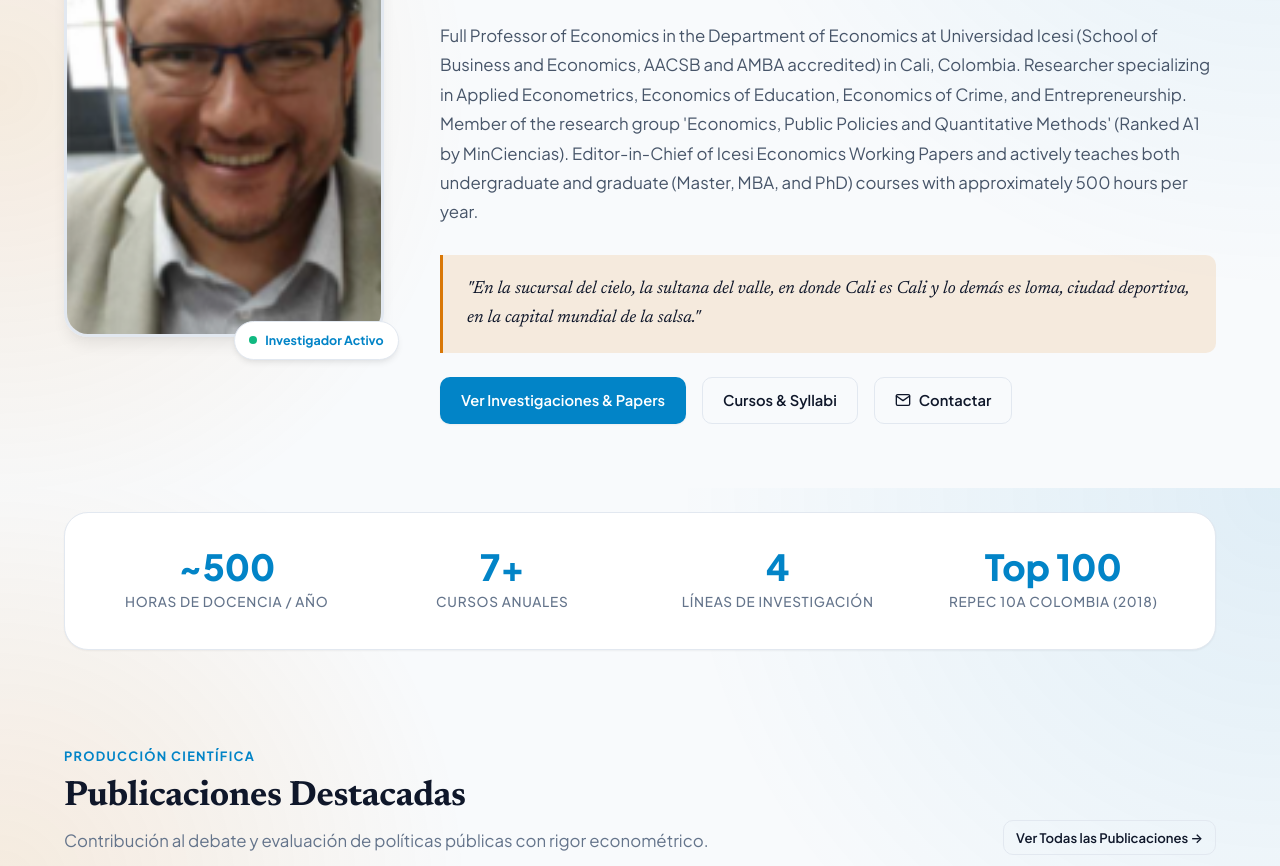
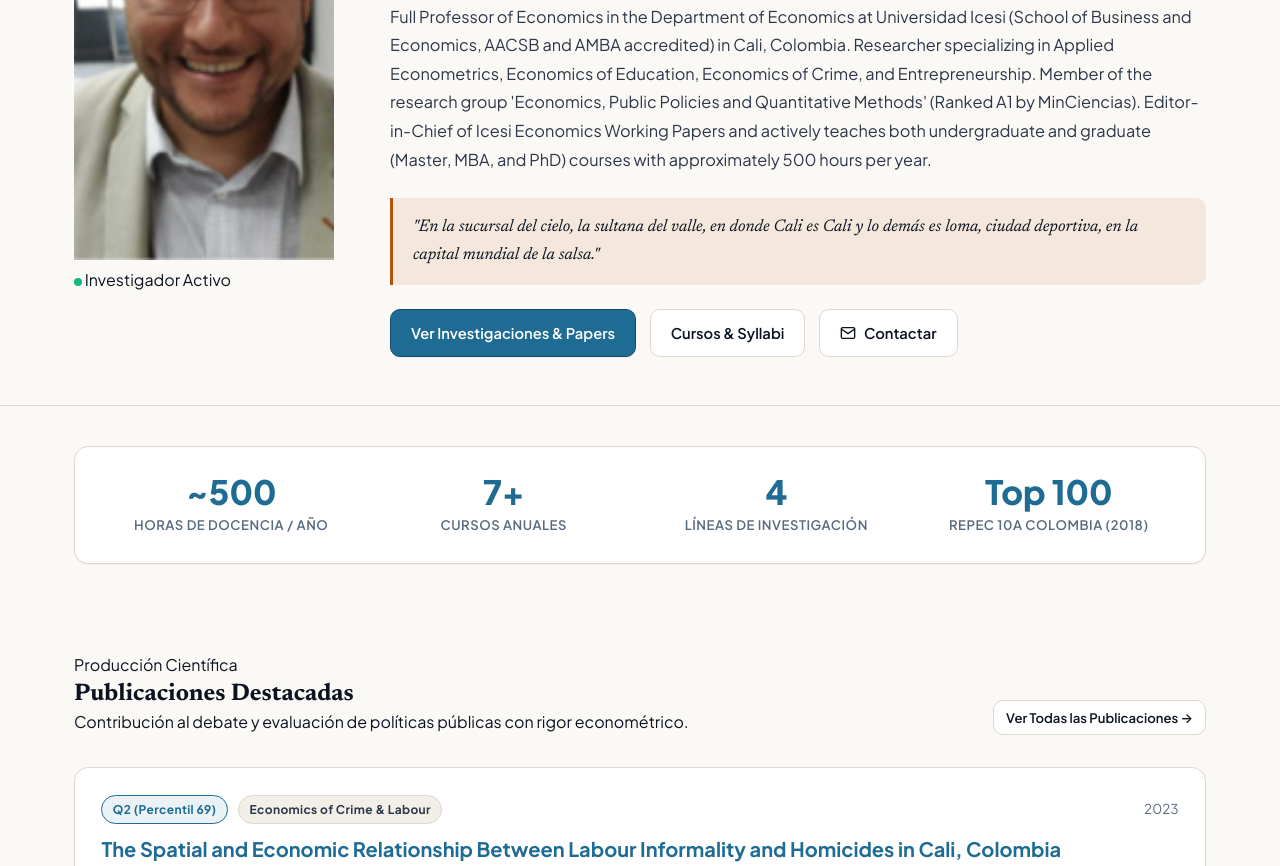
Before and after one commit to luisrodriguez-rgb/Giovanny-Gonzales-Portafolio, an Astro site: page / in a window 1280 px wide. Shown: the part 312-1178 px from the top of the page. Built offline with nearby package versions, Linux system fonts and the light colour scheme; Astro itself is replaced by a stand-in of ours.

Commit message:
style(theme): refinar paleta a azul petroleo autentico, alto contraste y eliminar emojis

```diff
--- a/src/styles/global.css
+++ b/src/styles/global.css
@@ -1,40 +1,40 @@
 @import url('https://fonts.googleapis.com/css2?family=Newsreader:ital,opsz,wght@0,6..72,400..700;1,6..72,400..700&family=Plus+Jakarta+Sans:wght@300;400;500;600;700;800&family=JetBrains+Mono:wght@400;500&display=swap');
 
 :root {
-  /* Color Palette - Light Mode (Refined Academic Editorial) */
-  --bg-primary: #f8fafc;
+  /* Paleta Académica Auténtica - Modo Claro (Inspirada en giovannigonzalez.com y Universidad Icesi) */
+  --bg-primary: #fbf9f5;      /* Marfil / Papel académico */
   --bg-secondary: #ffffff;
-  --bg-tertiary: #f1f5f9;
+  --bg-tertiary: #f2efe9;
   --bg-card: #ffffff;
-  --bg-card-hover: #f8fafc;
-  --bg-glass: rgba(255, 255, 255, 0.85);
+  --bg-card-hover: #faf8f3;
+  --bg-glass: rgba(251, 249, 245, 0.92);
 
-  --text-primary: #0f172a;
-  --text-secondary: #475569;
-  --text-muted: #64748b;
-  --text-inverted: #f8fafc;
+  --text-primary: #0b1320;    /* Carbón profundo para máximo contraste */
+  --text-secondary: #2d3748;  /* Gris pizarra oscuro y nítido */
+  --text-muted: #5a6a7e;      /* Muted de alto contraste WCAG AAA */
+  --text-inverted: #ffffff;
 
-  --accent-primary: #0284c7; /* Icesi / Academic Cyan-Blue */
-  --accent-secondary: #0369a1;
-  --accent-warm: #d97706; /* Gold / Amber academic honor */
-  --accent-warm-soft: rgba(217, 119, 6, 0.12);
-  --accent-soft: rgba(2, 132, 199, 0.1);
-  --accent-gradient: linear-gradient(135deg, #0284c7 0%, #0369a1 50%, #075985 100%);
-  --gold-gradient: linear-gradient(135deg, #f59e0b 0%, #d97706 100%);
+  /* Azul Petróleo Académico Original (#1E6C93) */
+  --accent-primary: #1e6c93;
+  --accent-secondary: #144d6b;
+  --accent-soft: rgba(30, 108, 147, 0.09);
 
-  --border-subtle: #e2e8f0;
-  --border-focus: #94a3b8;
-  --border-glass: rgba(255, 255, 255, 0.4);
+  /* Dorado y Bronce Académico */
+  --accent-gold: #b45309;
+  --accent-gold-soft: rgba(180, 83, 9, 0.1);
 
-  --shadow-sm: 0 1px 2px 0 rgba(0, 0, 0, 0.05);
-  --shadow-md: 0 4px 6px -1px rgba(0, 0, 0, 0.08), 0 2px 4px -2px rgba(0, 0, 0, 0.04);
-  --shadow-lg: 0 10px 15px -3px rgba(0, 0, 0, 0.08), 0 4px 6px -4px rgba(0, 0, 0, 0.03);
-  --shadow-glow: 0 0 20px rgba(2, 132, 199, 0.15);
+  --border-subtle: #ded8ce;
+  --border-focus: #9aa5b5;
+  --border-glass: rgba(30, 108, 147, 0.15);
+
+  --shadow-sm: 0 1px 2px rgba(11, 19, 32, 0.05);
+  --shadow-md: 0 4px 10px rgba(11, 19, 32, 0.07);
+  --shadow-lg: 0 12px 24px -4px rgba(11, 19, 32, 0.1);
 
   --radius-sm: 6px;
   --radius-md: 10px;
-  --radius-lg: 16px;
-  --radius-xl: 24px;
+  --radius-lg: 14px;
+  --radius-xl: 20px;
   --radius-full: 9999px;
 
   --font-serif: 'Newsreader', Georgia, serif;
@@ -42,42 +42,42 @@
   --font-mono: 'JetBrains Mono', monospace;
 
   --header-height: 72px;
-  --max-width: 1200px;
-  --transition: all 0.25s cubic-bezier(0.16, 1, 0.3, 1);
+  --max-width: 1180px;
+  --transition: all 0.2s cubic-bezier(0.16, 1, 0.3, 1);
 }
 
 [data-theme='dark'] {
-  --bg-primary: #070d18;
-  --bg-secondary: #0d1527;
-  --bg-tertiary: #131e36;
-  --bg-card: #0e172a;
-  --bg-card-hover: #14213d;
-  --bg-glass: rgba(7, 13, 24, 0.85);
+  /* Paleta Académica Auténtica - Modo Oscuro Sobrio y de Alto Contraste */
+  --bg-primary: #0d1217;      /* Carbón obsidiana profundo, no azul chillón */
+  --bg-secondary: #131921;
+  --bg-tertiary: #1a222c;
+  --bg-card: #151d27;
+  --bg-card-hover: #1c2734;
+  --bg-glass: rgba(13, 18, 23, 0.94);
 
-  --text-primary: #f1f5f9;
-  --text-secondary: #94a3b8;
-  --text-muted: #64748b;
-  --text-inverted: #0f172a;
+  --text-primary: #ffffff;    /* Blanco puro para títulos y máxima legibilidad */
+  --text-secondary: #cbd5e1;  /* Slate 300 de alto contraste */
+  --text-muted: #94a3b8;      /* Slate 400 legible */
+  --text-inverted: #0d1217;
 
-  --accent-primary: #38bdf8;
-  --accent-secondary: #0ea5e9;
-  --accent-warm: #fbbf24;
-  --accent-warm-soft: rgba(251, 191, 36, 0.15);
-  --accent-soft: rgba(56, 189, 248, 0.12);
-  --accent-gradient: linear-gradient(135deg, #38bdf8 0%, #0284c7 100%);
-  --gold-gradient: linear-gradient(135deg, #fbbf24 0%, #d97706 100%);
+  /* Azul Petróleo Académico adaptado a superficie oscura */
+  --accent-primary: #2d8bb9;
+  --accent-secondary: #42a2d2;
+  --accent-soft: rgba(45, 139, 185, 0.16);
 
-  --border-subtle: #1e293b;
-  --border-focus: #334155;
+  --accent-gold: #f59e0b;
+  --accent-gold-soft: rgba(245, 158, 11, 0.16);
+
+  --border-subtle: #243242;   /* Bordes nítidos bien definidos */
+  --border-focus: #3b4e64;
   --border-glass: rgba(255, 255, 255, 0.08);
 
-  --shadow-sm: 0 1px 3px 0 rgba(0, 0, 0, 0.4);
-  --shadow-md: 0 4px 8px -1px rgba(0, 0, 0, 0.5);
-  --shadow-lg: 0 12px 24px -4px rgba(0, 0, 0, 0.6);
-  --shadow-glow: 0 0 25px rgba(56, 189, 248, 0.2);
+  --shadow-sm: 0 1px 3px rgba(0, 0, 0, 0.6);
+  --shadow-md: 0 4px 12px rgba(0, 0, 0, 0.7);
+  --shadow-lg: 0 14px 28px rgba(0, 0, 0, 0.8);
 }
 
-/* Reset & Base */
+/* Reset y Bases */
 *, *::before, *::after {
   box-sizing: border-box;
   margin: 0;
@@ -99,15 +99,10 @@ body {
   flex-direction: column;
   line-height: 1.65;
   overflow-x: hidden;
-  background-image:
-    radial-gradient(circle at 100% 0%, var(--accent-soft) 0%, transparent 40%),
-    radial-gradient(circle at 0% 50%, var(--accent-warm-soft) 0%, transparent 35%);
-  background-repeat: no-repeat;
-  background-attachment: fixed;
 }
 
-/* Typography Standards */
-h1, h2, h3, h4 {
+/* Tipografía */
+h1, h2, h3, h4, h5 {
   color: var(--text-primary);
   font-weight: 700;
   line-height: 1.25;
@@ -135,7 +130,7 @@ a:hover {
   color: var(--accent-secondary);
 }
 
-/* Container */
+/* Contenedor estándar */
 .container {
   width: 100%;
   max-width: var(--max-width);
@@ -143,14 +138,14 @@ a:hover {
   padding: 0 1.5rem;
 }
 
-/* Header & Glassmorphism Navigation */
+/* Barra de Navegación */
 .navbar {
   position: sticky;
   top: 0;
   z-index: 100;
   background-color: var(--bg-glass);
-  backdrop-filter: blur(12px);
-  -webkit-backdrop-filter: blur(12px);
+  backdrop-filter: blur(14px);
+  -webkit-backdrop-filter: blur(14px);
   border-bottom: 1px solid var(--border-subtle);
   height: var(--header-height);
   display: flex;
@@ -169,20 +164,8 @@ a:hover {
   align-items: center;
   gap: 0.75rem;
   font-weight: 800;
-  font-size: 1.15rem;
+  font-size: 1.12rem;
   color: var(--text-primary);
-}
-
-.brand-badge {
-  font-size: 0.72rem;
-  font-weight: 700;
-  padding: 0.2rem 0.6rem;
-  border-radius: var(--radius-full);
-  background: var(--accent-soft);
-  color: var(--accent-primary);
-  border: 1px solid var(--border-subtle);
-  text-transform: uppercase;
-  letter-spacing: 0.05em;
 }
 
 .navbar-links {
@@ -194,9 +177,9 @@ a:hover {
 
 .navbar-link {
   color: var(--text-secondary);
-  font-weight: 500;
+  font-weight: 600;
   font-size: 0.92rem;
-  padding: 0.4rem 0.6rem;
+  padding: 0.35rem 0.65rem;
   border-radius: var(--radius-sm);
   transition: var(--transition);
 }
@@ -210,16 +193,16 @@ a:hover {
 .navbar-actions {
   display: flex;
   align-items: center;
-  gap: 1rem;
+  gap: 0.75rem;
 }
 
-/* Theme Toggle Button */
+/* Botón Theme Toggle */
 .theme-toggle-btn {
   background: var(--bg-tertiary);
   border: 1px solid var(--border-subtle);
   color: var(--text-primary);
-  width: 40px;
-  height: 40px;
+  width: 36px;
+  height: 36px;
   border-radius: var(--radius-full);
   display: flex;
   align-items: center;
@@ -230,10 +213,9 @@ a:hover {
 
 .theme-toggle-btn:hover {
   border-color: var(--accent-primary);
-  transform: translateY(-1px);
 }
 
-/* Button UI Components */
+/* Botones */
 .btn {
   display: inline-flex;
   align-items: center;
@@ -246,23 +228,25 @@ a:hover {
   cursor: pointer;
   transition: var(--transition);
   border: 1px solid transparent;
+  font-family: var(--font-sans);
 }
 
 .btn-primary {
   background: var(--accent-primary);
   color: #ffffff;
+  border-color: var(--accent-secondary);
   box-shadow: var(--shadow-sm);
 }
 
 .btn-primary:hover {
   background: var(--accent-secondary);
   color: #ffffff;
-  transform: translateY(-2px);
-  box-shadow: var(--shadow-glow);
+  transform: translateY(-1px);
+  box-shadow: var(--shadow-md);
 }
 
 .btn-outline {
-  background: transparent;
+  background: var(--bg-card);
   color: var(--text-primary);
   border-color: var(--border-subtle);
 }
@@ -271,7 +255,19 @@ a:hover {
   border-color: var(--accent-primary);
   color: var(--accent-primary);
   background: var(--accent-soft);
-  transform: translateY(-2px);
+  transform: translateY(-1px);
+}
+
+.btn-linkedin {
+  background: #0a66c2;
+  color: #ffffff;
+  border: 1px solid #004182;
+}
+
+.btn-linkedin:hover {
+  background: #004182;
+  color: #ffffff;
+  transform: translateY(-1px);
 }
 
 .btn-sm {
@@ -279,7 +275,7 @@ a:hover {
   font-size: 0.82rem;
 }
 
-/* Badges */
+/* Badges e Insignias */
 .badge {
   display: inline-flex;
   align-items: center;
@@ -294,34 +290,33 @@ a:hover {
 .badge-q1 {
   background: rgba(16, 185, 129, 0.15);
   color: #059669;
-  border: 1px solid rgba(16, 185, 129, 0.3);
+  border: 1px solid rgba(16, 185, 129, 0.35);
+}
+
+[data-theme='dark'] .badge-q1 {
+  color: #34d399;
+  border-color: rgba(52, 211, 153, 0.4);
 }
 
 .badge-q2 {
-  background: rgba(2, 132, 199, 0.15);
-  color: #0284c7;
-  border: 1px solid rgba(2, 132, 199, 0.3);
+  background: var(--accent-soft);
+  color: var(--accent-primary);
+  border: 1px solid var(--accent-primary);
 }
 
 .badge-q3 {
-  background: rgba(217, 119, 6, 0.15);
-  color: #d97706;
-  border: 1px solid rgba(217, 119, 6, 0.3);
-}
-
-.badge-q4 {
-  background: rgba(100, 116, 139, 0.15);
-  color: #64748b;
-  border: 1px solid rgba(100, 116, 139, 0.3);
+  background: var(--accent-gold-soft);
+  color: var(--accent-gold);
+  border: 1px solid var(--accent-gold);
 }
 
 .badge-status {
-  background: var(--accent-soft);
-  color: var(--accent-primary);
+  background: var(--bg-tertiary);
+  color: var(--text-secondary);
   border: 1px solid var(--border-subtle);
 }
 
-/* Cards & Grid Layouts */
+/* Tarjetas */
 .card {
   background: var(--bg-card);
   border: 1px solid var(--border-subtle);
@@ -334,12 +329,11 @@ a:hover {
 .card:hover {
   border-color: var(--border-focus);
   box-shadow: var(--shadow-md);
-  transform: translateY(-3px);
+  transform: translateY(-2px);
 }
 
 .card-highlight {
-  border-color: rgba(2, 132, 199, 0.3);
-  background: linear-gradient(180deg, var(--bg-card) 0%, var(--bg-tertiary) 100%);
+  border-left: 4px solid var(--accent-primary);
 }
 
 .grid-2 {
@@ -360,58 +354,77 @@ a:hover {
   }
 }
 
-/* Hero Section */
+/* Hero Section Refinada con Proporciones Naturales */
 .hero {
-  padding: 4.5rem 0 3.5rem;
-  position: relative;
+  padding: 3.5rem 0 3rem;
+  border-bottom: 1px solid var(--border-subtle);
 }
 
 .hero-grid {
   display: grid;
-  grid-template-columns: 320px 1fr;
+  grid-template-columns: 260px 1fr;
   gap: 3.5rem;
-  align-items: center;
+  align-items: start;
 }
 
-.hero-avatar-wrapper {
-  position: relative;
+.hero-profile-card {
+  display: flex;
+  flex-direction: column;
+  align-items: center;
+  background: var(--bg-card);
+  border: 1px solid var(--border-subtle);
+  border-radius: var(--radius-xl);
+  padding: 1.25rem;
+  box-shadow: var(--shadow-md);
+}
+
+.hero-avatar-frame {
+  width: 210px;
+  height: 290px;
+  border-radius: var(--radius-lg);
+  overflow: hidden;
+  border: 2px solid var(--border-subtle);
+  background: var(--bg-tertiary);
+  display: flex;
+  align-items: center;
+  justify-content: center;
 }
 
 .hero-avatar {
   width: 100%;
-  aspect-ratio: 3/4;
+  height: 100%;
   object-fit: cover;
-  border-radius: var(--radius-xl);
-  border: 3px solid var(--border-subtle);
-  box-shadow: var(--shadow-lg);
+  object-position: center top; /* Asegura que la frente y rostro queden perfectamente encuadrados */
+  image-rendering: -webkit-optimize-contrast;
 }
 
-.hero-avatar-badge {
-  position: absolute;
-  bottom: -15px;
-  right: -15px;
-  background: var(--bg-card);
-  border: 1px solid var(--border-subtle);
-  padding: 0.5rem 0.9rem;
-  border-radius: var(--radius-full);
-  box-shadow: var(--shadow-md);
-  display: flex;
-  align-items: center;
-  gap: 0.5rem;
-  font-size: 0.78rem;
+.hero-profile-caption {
+  margin-top: 1rem;
+  text-align: center;
+  width: 100%;
+}
+
+.hero-profile-caption h2 {
+  font-size: 1.05rem;
   font-weight: 700;
-  color: var(--accent-primary);
+  color: var(--text-primary);
+  margin-bottom: 0.2rem;
+}
+
+.hero-profile-caption p {
+  font-size: 0.82rem;
+  color: var(--text-muted);
 }
 
 .hero-content h1 {
-  font-size: 2.75rem;
-  line-height: 1.15;
-  margin-bottom: 0.75rem;
-  letter-spacing: -0.02em;
+  font-size: 2.7rem;
+  line-height: 1.18;
+  margin-bottom: 0.5rem;
+  letter-spacing: -0.015em;
 }
 
 .hero-title {
-  font-size: 1.25rem;
+  font-size: 1.3rem;
   font-weight: 600;
   color: var(--accent-primary);
   margin-bottom: 0.25rem;
@@ -424,42 +437,41 @@ a:hover {
 }
 
 .hero-bio {
-  font-size: 1.05rem;
+  font-size: 1.02rem;
   color: var(--text-secondary);
   line-height: 1.75;
-  margin-bottom: 1.75rem;
+  margin-bottom: 1.5rem;
+}
+
+.quote-box {
+  border-left: 3px solid var(--accent-gold);
+  background: var(--accent-gold-soft);
+  padding: 1rem 1.25rem;
+  border-radius: 0 var(--radius-md) var(--radius-md) 0;
+  margin: 1.5rem 0;
+  font-style: italic;
+  font-family: var(--font-serif);
+  font-size: 1.05rem;
+  color: var(--text-primary);
 }
 
 .hero-actions {
   display: flex;
-  gap: 1rem;
+  gap: 0.85rem;
   flex-wrap: wrap;
   align-items: center;
 }
 
-/* Quote Card */
-.quote-box {
-  border-left: 3px solid var(--accent-warm);
-  background: var(--accent-warm-soft);
-  padding: 1.25rem 1.5rem;
-  border-radius: 0 var(--radius-md) var(--radius-md) 0;
-  margin: 1.5rem 0;
-  font-style: italic;
-  font-family: var(--font-serif);
-  font-size: 1.1rem;
-  color: var(--text-primary);
-}
-
-/* Stats Ribbon */
+/* Ribbon de Estadísticas */
 .stats-ribbon {
   display: grid;
   grid-template-columns: repeat(4, 1fr);
   gap: 1.5rem;
-  padding: 2.25rem;
+  padding: 1.75rem 2rem;
   background: var(--bg-card);
   border: 1px solid var(--border-subtle);
-  border-radius: var(--radius-xl);
-  margin: 2rem 0 4rem;
+  border-radius: var(--radius-lg);
+  margin: 2.5rem 0 3.5rem;
   box-shadow: var(--shadow-sm);
 }
 
@@ -468,7 +480,7 @@ a:hover {
 }
 
 .stat-number {
-  font-size: 2.25rem;
+  font-size: 2.1rem;
   font-weight: 800;
   color: var(--accent-primary);
   line-height: 1;
@@ -477,56 +489,25 @@ a:hover {
 }
 
 .stat-label {
-  font-size: 0.85rem;
+  font-size: 0.82rem;
   color: var(--text-muted);
-  font-weight: 500;
+  font-weight: 600;
   text-transform: uppercase;
-  letter-spacing: 0.05em;
+  letter-spacing: 0.04em;
 }
 
-/* Section Header */
-.section-header {
-  margin-bottom: 2.5rem;
-}
-
-.section-tag {
-  font-size: 0.8rem;
-  font-weight: 700;
-  color: var(--accent-primary);
-  text-transform: uppercase;
-  letter-spacing: 0.1em;
-  margin-bottom: 0.5rem;
-  display: block;
-}
-
-.section-title {
-  font-size: 2.2rem;
-  letter-spacing: -0.01em;
-}
-
-.section-subtitle {
-  color: var(--text-muted);
-  font-size: 1.05rem;
-  margin-top: 0.5rem;
-}
-
-/* Publications List */
+/* Publicaciones */
 .publication-card {
-  padding: 1.75rem;
-  border-bottom: 1px solid var(--border-subtle);
-  transition: var(--transition);
-}
-
-.publication-card:last-child {
-  border-bottom: none;
+  padding: 1.65rem;
+  margin-bottom: 1.25rem;
 }
 
 .pub-meta {
   display: flex;
-  gap: 0.75rem;
+  gap: 0.65rem;
   align-items: center;
   flex-wrap: wrap;
-  margin-bottom: 0.5rem;
+  margin-bottom: 0.65rem;
 }
 
 .pub-title {
@@ -540,15 +521,15 @@ a:hover {
 .pub-authors {
   color: var(--text-secondary);
   font-size: 0.95rem;
-  margin-bottom: 0.35rem;
+  margin-bottom: 0.3rem;
 }
 
 .pub-journal {
   color: var(--text-muted);
   font-style: italic;
   font-family: var(--font-serif);
-  font-size: 0.98rem;
-  margin-bottom: 0.85rem;
+  font-size: 0.95rem;
+  margin-bottom: 0.75rem;
 }
 
 .pub-abstract {
@@ -559,6 +540,7 @@ a:hover {
   padding: 1rem;
   border-radius: var(--radius-md);
   margin-top: 0.75rem;
+  border: 1px solid var(--border-subtle);
 }
 
 .pub-actions {
@@ -590,27 +572,13 @@ a:hover {
   color: var(--text-muted);
 }
 
-/* Mobile Nav Styles */
-.mobile-nav-toggle {
-  display: none;
-  background: none;
-  border: none;
-  font-size: 1.5rem;
-  cursor: pointer;
-  color: var(--text-primary);
-}
-
 @media (max-width: 768px) {
   .hero-grid {
     grid-template-columns: 1fr;
-    text-align: center;
   }
-  .hero-avatar-wrapper {
-    max-width: 240px;
-    margin: 0 auto;
-  }
-  .hero-actions {
-    justify-content: center;
+  .hero-profile-card {
+    max-width: 260px;
+    margin: 0 auto 1.5rem;
   }
   .stats-ribbon {
     grid-template-columns: repeat(2, 1fr);
@@ -618,9 +586,6 @@ a:hover {
   .navbar-links {
     display: none;
   }
-  .mobile-nav-toggle {
-    display: block;
-  }
   .footer-grid {
     grid-template-columns: 1fr;
     gap: 2rem;
```
